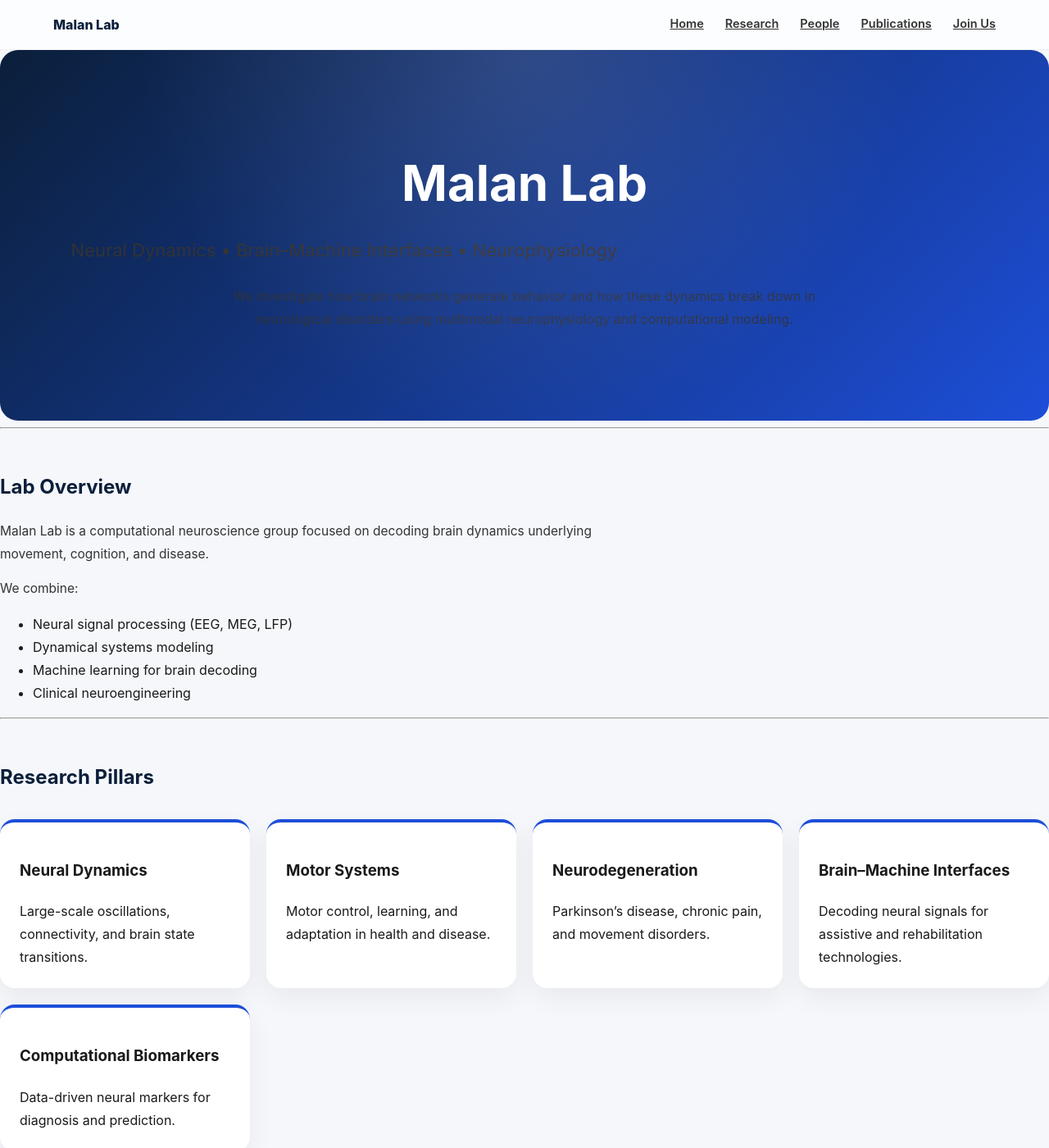
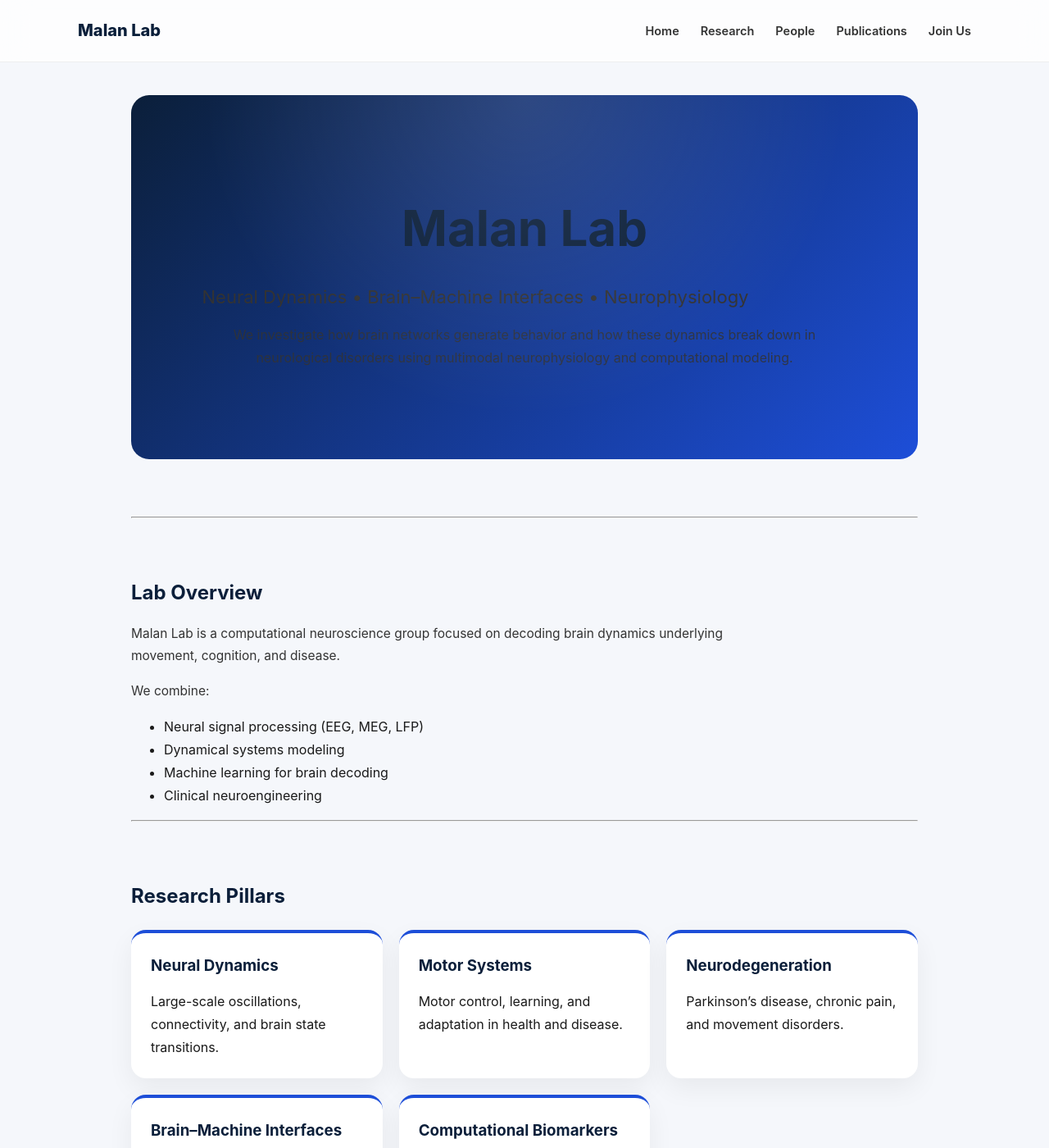
Before and after one commit to malanlab/malanlab.github.io, a Jekyll site: the page built from index.md, in a window 1280 px wide and 1400 px high. Shown: the whole window at 82% size. Built offline with Jekyll 4.4.1, drawn with Linux system fonts in a browser that asks for light colours.

Commit message:
Update style.css

```diff
--- a/assets/style.css
+++ b/assets/style.css
@@ -1,3 +1,4 @@
+
 /* =========================
    DESIGN SYSTEM (ELITE LAB)
 ========================= */
@@ -9,29 +10,67 @@
   --card: #ffffff;
   --text: #1a1a1a;
   --muted: #666;
+
+  /* spacing system */
+  --space-xs: 6px;
+  --space-sm: 12px;
+  --space-md: 20px;
+  --space-lg: 40px;
+  --space-xl: 70px;
 }
 
 /* =========================
-   GLOBAL
+   GLOBAL RESET
 ========================= */
+
+* {
+  box-sizing: border-box;
+}
 
 body {
   margin: 0;
-  font-family: "Inter", "Segoe UI", Roboto, Arial;
+  font-family: "Inter", "Segoe UI", Roboto, Arial, sans-serif;
   background: var(--bg);
   color: var(--text);
   line-height: 1.75;
 }
 
-/* smooth readability */
+/* =========================
+   TYPOGRAPHY FIX (IMPORTANT)
+========================= */
+
+h1, h2, h3 {
+  margin: 0 0 var(--space-sm) 0;
+  color: var(--primary);
+}
+
+h2 {
+  font-size: 24px;
+  margin-top: var(--space-xl);
+}
+
 p {
   font-size: 15.5px;
   color: #333;
   max-width: 800px;
+  margin-bottom: var(--space-sm);
 }
 
 /* =========================
-   HERO (RESEARCH INSTITUTION STYLE)
+   LINKS
+========================= */
+
+a {
+  color: var(--primary);
+  text-decoration: none;
+}
+
+a:hover {
+  color: var(--accent);
+}
+
+/* =========================
+   HERO (WORLD CLASS)
 ========================= */
 
 .hero {
@@ -42,6 +81,7 @@ p {
   text-align: center;
   position: relative;
   overflow: hidden;
+  margin-bottom: var(--space-xl);
 }
 
 .hero::after {
@@ -58,26 +98,26 @@ p {
 
 .tagline {
   font-size: 22px;
-  margin-top: 10px;
+  margin-top: var(--space-sm);
 }
 
 .subtitle {
   font-size: 16px;
   opacity: 0.85;
   max-width: 800px;
-  margin: 15px auto 0;
+  margin: var(--space-sm) auto 0;
 }
 
 /* =========================
-   NAVBAR (RESEARCH INSTITUTE STYLE)
+   NAVBAR (FIXED + CLEAN)
 ========================= */
 
 .navbar {
   position: sticky;
   top: 0;
-  background: rgba(255,255,255,0.7);
+  background: rgba(255,255,255,0.75);
   backdrop-filter: blur(18px);
-  border-bottom: 1px solid rgba(0,0,0,0.05);
+  border-bottom: 1px solid rgba(0,0,0,0.06);
   z-index: 1000;
 }
 
@@ -86,12 +126,14 @@ p {
   margin: auto;
   display: flex;
   justify-content: space-between;
-  padding: 16px 30px;
+  align-items: center;
+  padding: var(--space-md) 30px;
 }
 
 .logo {
   font-weight: 800;
   color: var(--primary);
+  font-size: 20px;
 }
 
 .nav-links {
@@ -126,17 +168,28 @@ p {
 }
 
 /* =========================
-   CONTENT GRID SYSTEM
+   MAIN LAYOUT (FIXED SPACING ISSUE)
+========================= */
+
+main {
+  max-width: 1000px;
+  margin: auto;
+  padding: var(--space-lg) 20px;
+}
+
+/* =========================
+   GRID SYSTEM
 ========================= */
 
 .grid {
   display: grid;
   grid-template-columns: repeat(auto-fit, minmax(280px, 1fr));
   gap: 22px;
+  margin-top: var(--space-md);
 }
 
 /* =========================
-   CARDS (RESEARCH PAPER STYLE)
+   CARDS (CLEAN + CONSISTENT)
 ========================= */
 
 .card {
@@ -153,8 +206,7 @@ p {
 }
 
 .card h3 {
-  margin: 0 0 10px;
-  color: var(--primary);
+  margin: 0 0 var(--space-sm);
 }
 
 /* =========================
@@ -165,7 +217,7 @@ p {
   display: grid;
   grid-template-columns: repeat(auto-fit, minmax(270px, 1fr));
   gap: 20px;
-  margin-top: 30px;
+  margin-top: var(--space-md);
 }
 
 .highlight-card {
@@ -182,11 +234,14 @@ p {
 }
 
 /* =========================
-   SECTION TITLES (IMPORTANT)
+   FOOTER (CONSISTENT IF USED)
 ========================= */
 
-h2 {
-  font-size: 24px;
-  margin-top: 50px;
-  color: var(--primary);
+.footer {
+  margin-top: var(--space-xl);
+  padding: 50px 20px;
+  text-align: center;
+  background: white;
+  border-top: 1px solid #eaeaea;
+  color: var(--muted);
 }
```
